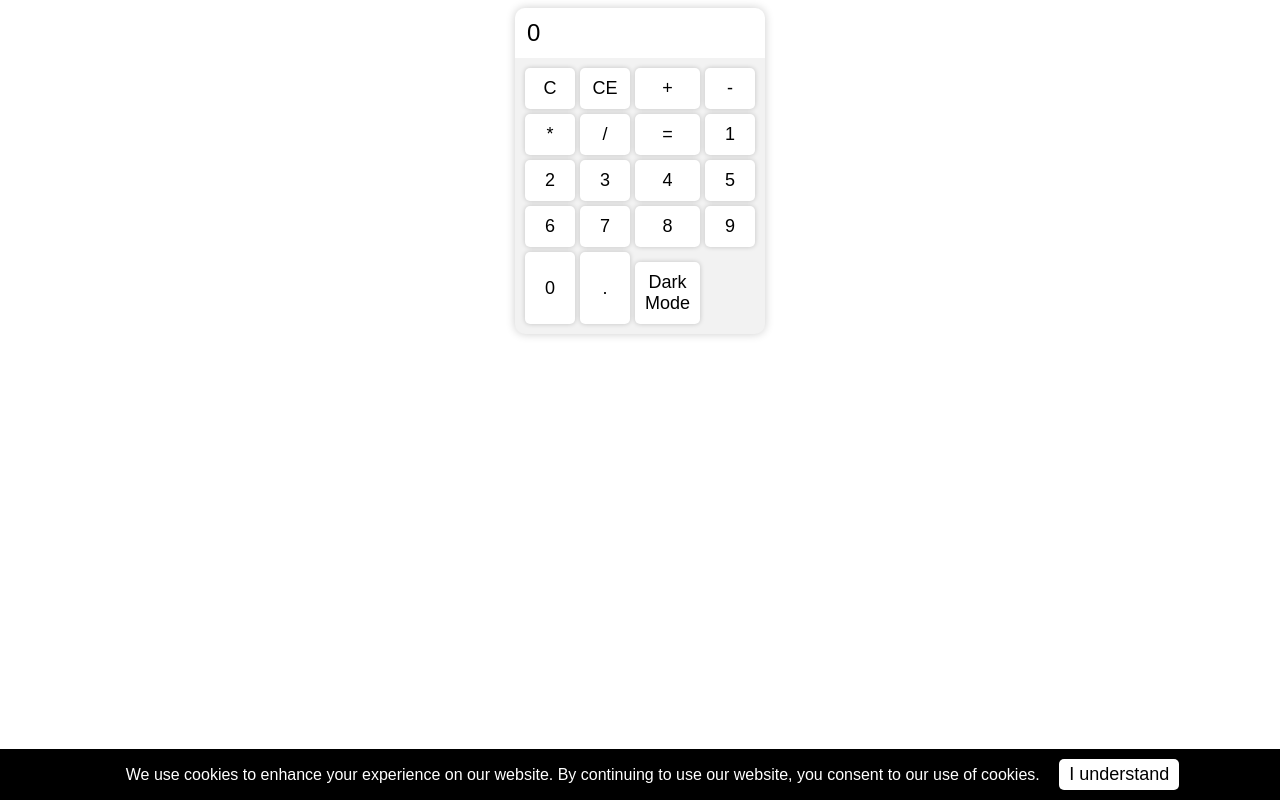
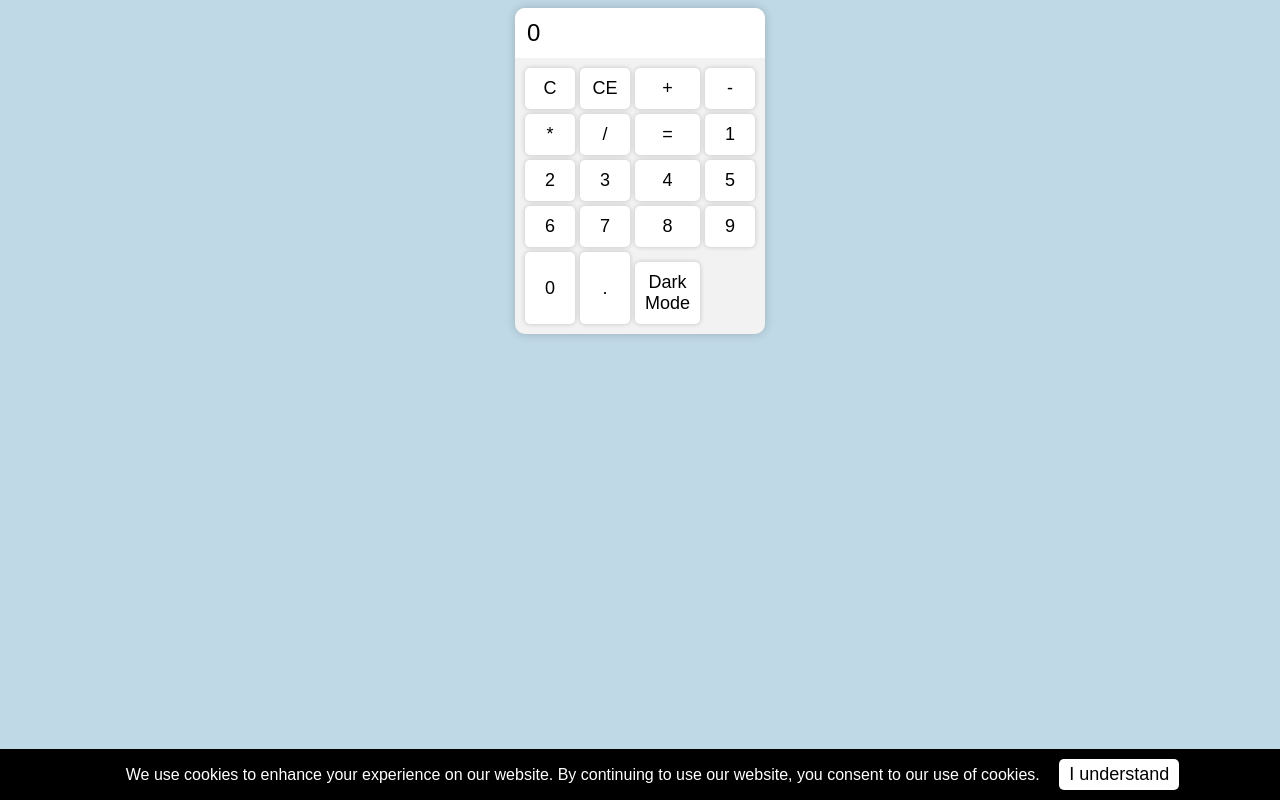
Before and after one commit to NathansGamingStudio/Nathansgamingstudio.GitHub.io, a plain HTML site: page index.html in a window 1280 px wide. Drawn offline with Linux system fonts and the light colour scheme.

Commit message:
Update style.css

```diff
--- a/style.css
+++ b/style.css
@@ -114,3 +114,6 @@ button.dark-mode {
   margin-left: 10px;
   cursor: pointer;
 }
+body {
+  background-color: #c0d9e7;
+}
```
